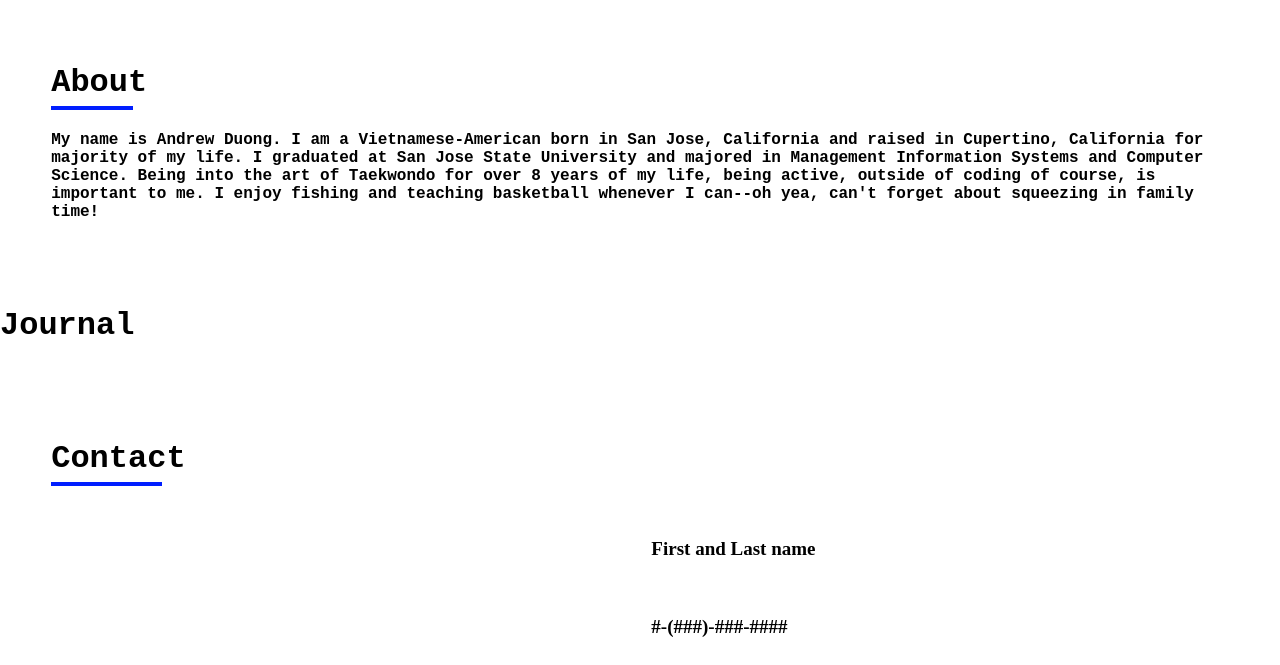
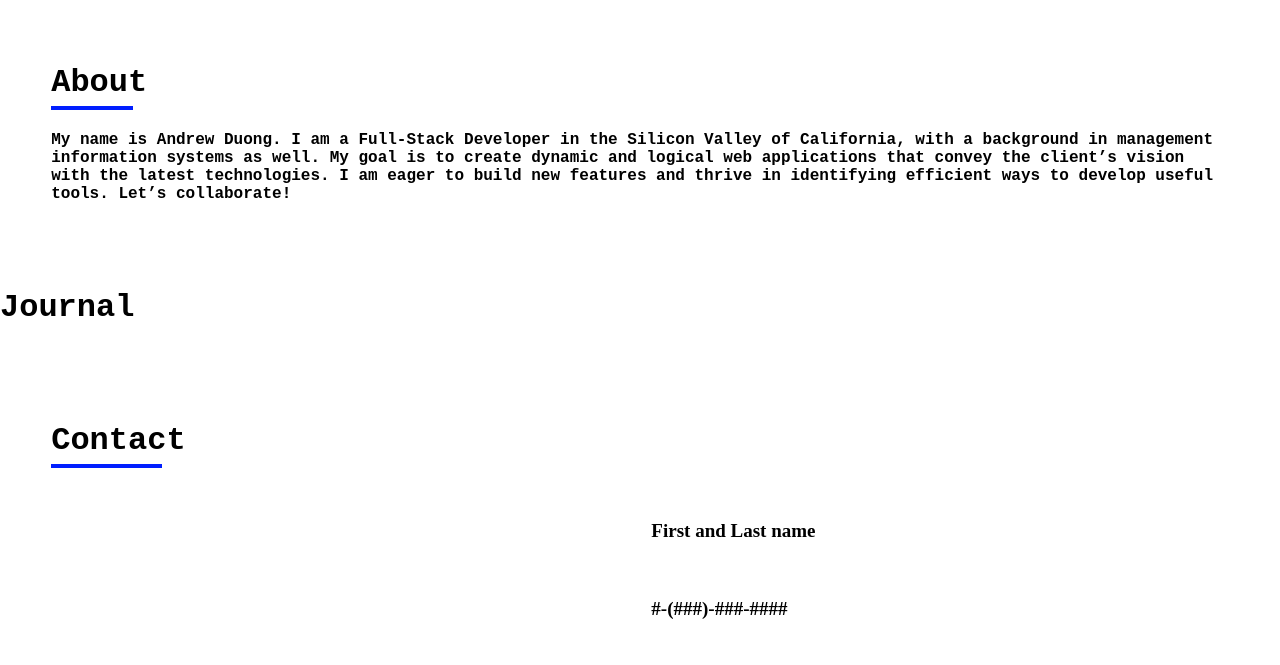
Before and after one commit to duongsters/backend-porfolio, a website: page public/index.html in a window 1280 px wide. Shown: the part 1800-2465 px from the top of the page. Drawn offline with nearby package versions, Linux system fonts and the light colour scheme; a script that the page names is missing.

Commit message:
changed my about me

```diff
--- a/public/index.html
+++ b/public/index.html
@@ -95,12 +95,9 @@
         <div id="aboutMe">
             <h1>About</h1>
             <p>
-                My name is Andrew Duong. I am a Vietnamese-American born in San Jose, California and raised in
-                Cupertino, California for majority of my life. I graduated at San Jose State
-                University and majored in Management Information Systems and Computer Science. Being into the art of
-                Taekwondo for over 8 years of my life, being active, outside of coding of course, is important
-                to me. I enjoy fishing and teaching basketball whenever I can--oh yea, can't forget about squeezing in
-                family time!
+                My name is Andrew Duong. I am a Full-Stack Developer in the Silicon Valley of California, with a background in management information systems as well.  My goal is to create dynamic and logical
+                web applications that convey the client’s vision with the latest technologies.  I am eager to build new features and thrive in identifying efficient ways to develop useful tools.
+                Let’s collaborate!
             </p>
         </div>
         <!--------------------my Medium blog posts are embded within the webpage ------------------------------------------------------------------------------------------------------------------------------->
```
Also changed, not shown: public/javascript/app.js (line endings or trailing spaces).
